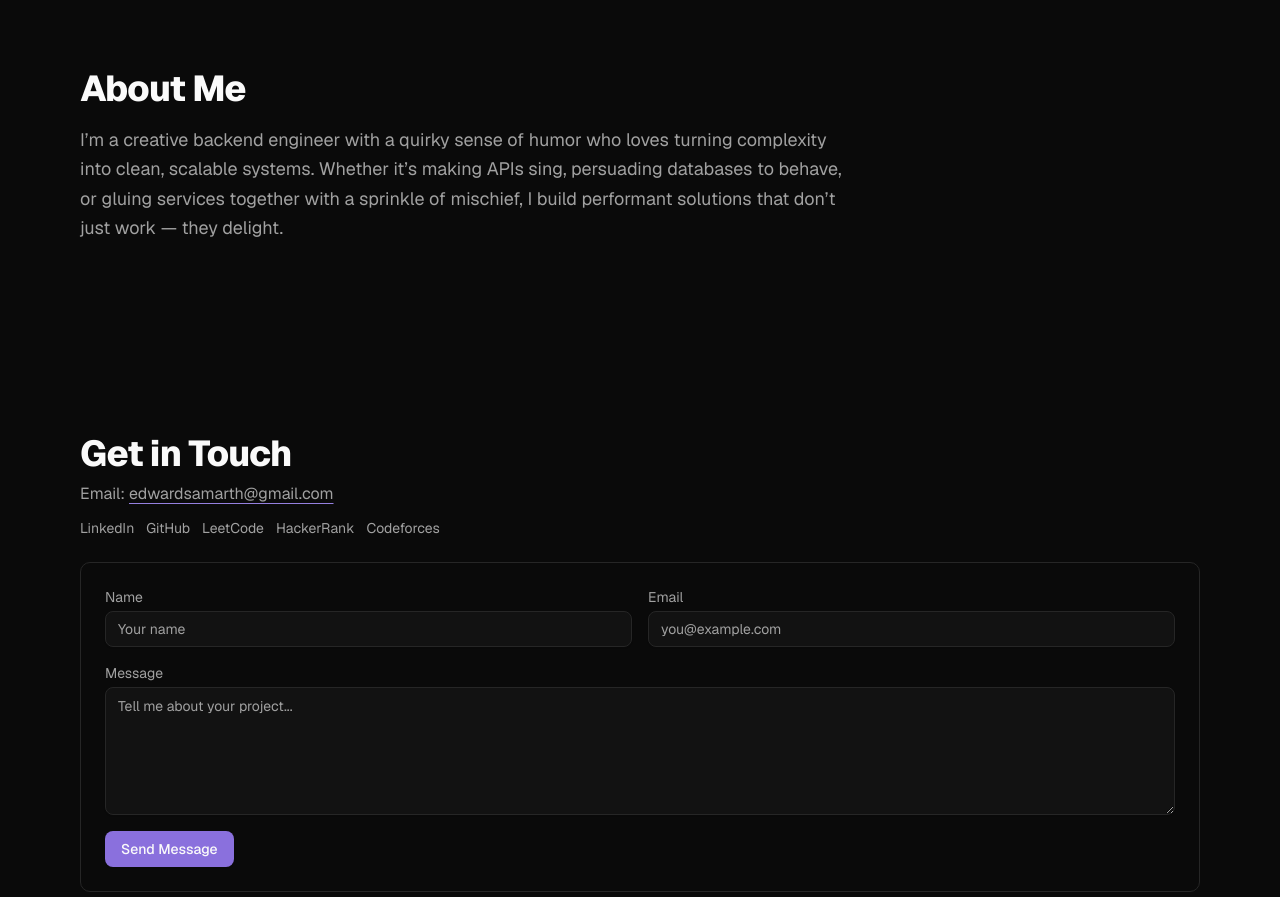
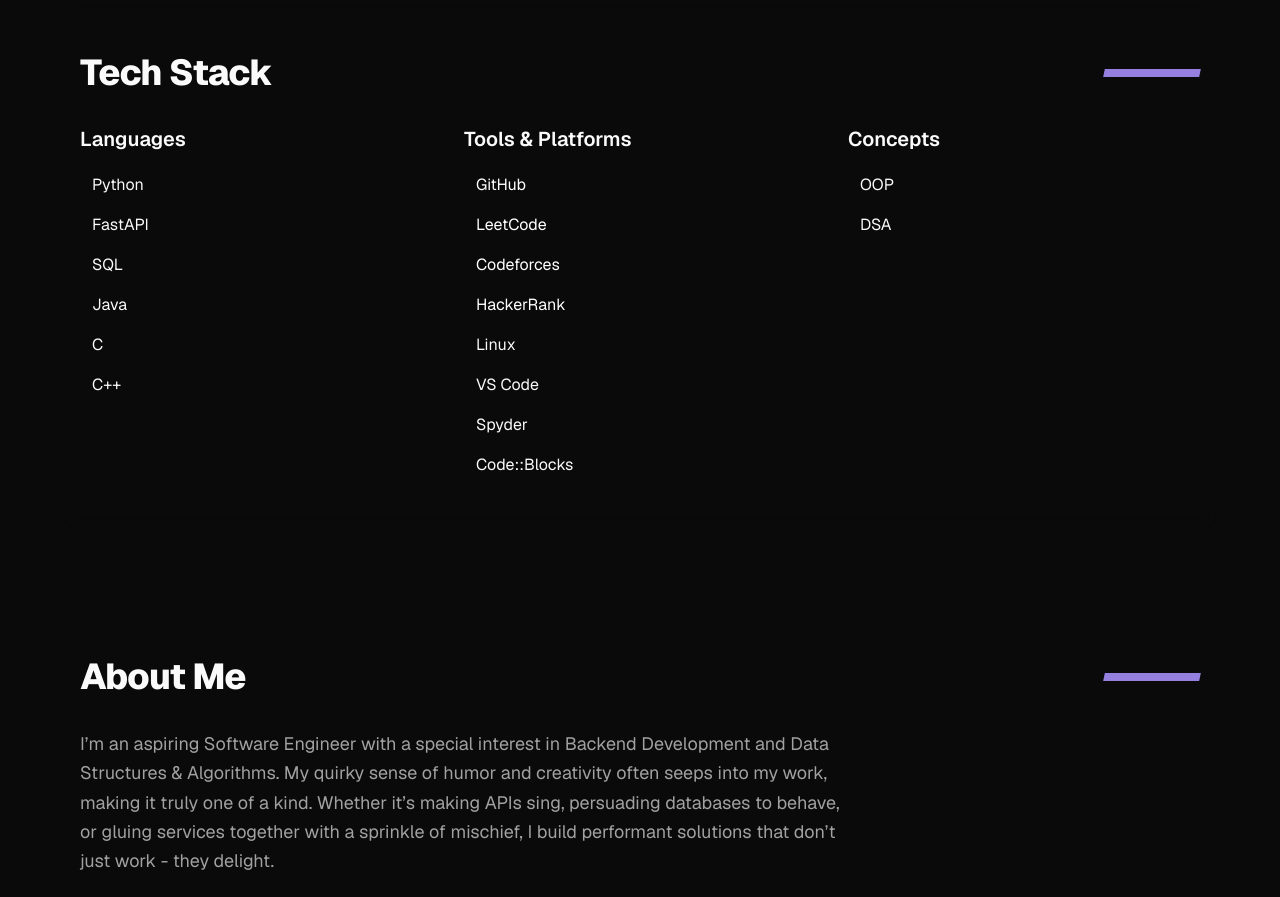
Before and after one commit to sammy-ryed/edwardsamarth, a Next.js app: page / in a window 1280 px wide. Shown: the part 1900-2797 px from the top of the page. Built offline with nearby package versions, Linux system fonts and the light colour scheme.

Commit message:
made techstack portion and refined few things

```diff
--- a/app/page.tsx
+++ b/app/page.tsx
@@ -3,7 +3,7 @@ import { Hero } from "@/components/hero"
 import { ProjectsSection } from "@/components/projects-section"
 import { AboutSection } from "@/components/about-section"
 import { ContactSection } from "@/components/contact-section"
-
+import { TechStack } from "@/components/TechStack"
 
 export default function Page() {
   return (
@@ -17,7 +17,7 @@ export default function Page() {
       <SiteHeader />
       <Hero />
       <ProjectsSection />
-
+      <TechStack />
       <AboutSection />
       <ContactSection />
       <footer className="border-t border-border py-8 text-right text-sm px-4 md:px-8">
--- /dev/null
+++ b/components/TechStack.tsx
@@ -0,0 +1,95 @@
+"use client"
+
+import { FC } from "react"
+
+interface TechStackProps {
+  title?: string
+}
+
+const techStack = [
+  {
+    category: "Languages",
+    items: [
+      "Python",
+      "FastAPI",
+      "SQL",
+      "Java",
+      "C",
+      "C++",
+    ],
+  },
+  {
+    category: "Tools & Platforms",
+    items: [
+      "GitHub",
+      "LeetCode",
+      "Codeforces",
+      "HackerRank",
+      "Linux",
+      "VS Code",
+      "Spyder",
+      "Code::Blocks",
+    ],
+  },
+  {
+    category: "Concepts",
+    items: ["OOP", "DSA"],
+  },
+]
+
+// Map items to URLs
+const linkMap: Record<string, string> = {
+  GitHub: "https://github.com/sammy-ryed",
+  LeetCode: "https://leetcode.com/u/sammy_ryed/",
+  Codeforces: "https://codeforces.com/profile/sammy_ryed",
+  HackerRank: "https://www.hackerrank.com/profile/edwardsamarth",
+}
+
+export const TechStack: FC<TechStackProps> = ({ title = "Tech Stack" }) => {
+  return (
+    <section
+      id="techstack"
+      className="mx-auto max-w-6xl px-4 py-12 bg-background/80 backdrop-blur rounded-xl my-8"
+    >
+      {/* Heading with skewed accent bar */}
+      <div className="mb-8 flex items-center justify-between">
+        <h2 className="text-balance text-3xl font-extrabold tracking-tight md:text-4xl">
+          {title}
+        </h2>
+        <div aria-hidden className="hidden h-2 w-24 -skew-x-12 bg-accent md:block" />
+      </div>
+
+      {/* Grid of categories */}
+      <div className="grid grid-cols-1 md:grid-cols-3 gap-8">
+        {techStack.map((category) => (
+          <div key={category.category} className="flex flex-col items-start">
+            <h3 className="text-xl font-semibold mb-4">{category.category}</h3>
+            <ul className="flex flex-col gap-2">
+              {category.items.map((item) => {
+                const url = linkMap[item]
+                return url ? (
+                  <a
+                    key={item}
+                    href={url}
+                    target="_blank"
+                    rel="noopener noreferrer"
+                    className="px-3 py-1 rounded-md transition-colors hover:bg-[#9580E0] text-[#8B71DE] md:text-white"
+                  >
+                    {item}
+                  </a>
+                ) : (
+                  <li
+                    key={item}
+                    className="px-3 py-1 rounded-md transition-colors cursor-default hover:bg-[#9580E0]"
+                  >
+                    {item}
+                  </li>
+                )
+              })}
+            </ul>
+          </div>
+        ))}
+      </div>
+    </section>
+  )
+}
--- a/components/about-section.tsx
+++ b/components/about-section.tsx
@@ -1,11 +1,20 @@
 export function AboutSection() {
   return (
     <section id="about" className="mx-auto max-w-6xl px-4 py-16 md:py-24">
-      <h2 className="text-balance text-3xl font-extrabold tracking-tight md:text-4xl">About Me</h2>
+      {/* Heading with skewed accent bar */}
+      <div className="mb-8 flex items-center justify-between">
+        <h2 className="text-balance text-3xl font-extrabold tracking-tight md:text-4xl">
+          About Me
+        </h2>
+        <div aria-hidden className="hidden h-2 w-24 -skew-x-12 bg-accent md:block" />
+      </div>
+
       <p className="mt-4 max-w-3xl text-pretty text-base leading-relaxed text-muted-foreground md:text-lg">
-        I’m a creative backend engineer with a quirky sense of humor who loves turning complexity into clean, scalable
-        systems. Whether it’s making APIs sing, persuading databases to behave, or gluing services together with a
-        sprinkle of mischief, I build performant solutions that don’t just work — they delight.
+        I’m an aspiring Software Engineer with a special interest in Backend Development and Data Structures & Algorithms. My quirky sense of humor and creativity often seeps into my work, making it truly one of a kind. Whether it’s making APIs sing, persuading databases to behave, or gluing services together with a sprinkle of mischief, I build performant solutions that don’t just work - they delight. <br /><br />
+
+        I’m always eager to learn new skills and take on projects that challenge me to grow. I enjoy working in Python and SQL, and I’m also proficient in Java and C, ready to tackle problems across multiple languages and paradigms.
+        <br /><br />
+        I aim to craft solutions that are not only efficient but also elegant, and I believe there’s always a smarter, funnier way to solve a problem.
       </p>
     </section>
   )
--- a/components/contact-section.tsx
+++ b/components/contact-section.tsx
@@ -35,23 +35,33 @@ export function ContactSection() {
     }
   }
 
+  const accentLinkClasses =
+    "underline decoration-accent underline-offset-4 hover:text-primary transition-colors"
+
   return (
     <section id="contact" className="mx-auto max-w-6xl px-4 py-16 md:py-24">
-      <div className="mb-6">
-        <h2 className="text-balance text-3xl font-extrabold tracking-tight md:text-4xl">Get in Touch</h2>
+      {/* Heading with skewed accent bar */}
+      <div className="mb-6 flex items-center justify-between">
+        <h2 className="text-balance text-3xl font-extrabold tracking-tight md:text-4xl">
+          Get in Touch
+        </h2>
+        <div aria-hidden className="hidden h-2 w-24 -skew-x-12 bg-accent md:block" />
+      </div>
+
       <p className="mt-2 text-muted-foreground">
-          Email: {" "}
+        Email:{" "}
         <a
           href="mailto:edwardsamarth@gmail.com"
-            className="underline decoration-accent underline-offset-4 hover:text-primary"
+          className={accentLinkClasses}
         >
           edwardsamarth@gmail.com
         </a>
       </p>
+
       <ul className="mt-3 flex flex-wrap gap-3 text-sm text-muted-foreground">
         <li>
           <Link
-              className="hover:text-primary"
+            className={accentLinkClasses}
             href="https://www.linkedin.com/in/samarth-ryan-edward-a51047352/"
             target="_blank"
             rel="noreferrer noopener"
@@ -61,7 +71,7 @@ export function ContactSection() {
         </li>
         <li>
           <Link
-              className="hover:text-primary"
+            className={accentLinkClasses}
             href="https://github.com/sammy-ryed"
             target="_blank"
             rel="noreferrer noopener"
@@ -71,7 +81,7 @@ export function ContactSection() {
         </li>
         <li>
           <Link
-              className="hover:text-primary"
+            className={accentLinkClasses}
             href="https://leetcode.com/u/sammy_ryed/"
             target="_blank"
             rel="noreferrer noopener"
@@ -81,7 +91,7 @@ export function ContactSection() {
         </li>
         <li>
           <Link
-              className="hover:text-primary"
+            className={accentLinkClasses}
             href="https://www.hackerrank.com/profile/edwardsamarth"
             target="_blank"
             rel="noreferrer noopener"
@@ -91,7 +101,7 @@ export function ContactSection() {
         </li>
         <li>
           <Link
-              className="hover:text-primary"
+            className={accentLinkClasses}
             href="https://codeforces.com/profile/sammy_ryed"
             target="_blank"
             rel="noreferrer noopener"
@@ -100,11 +110,10 @@ export function ContactSection() {
           </Link>
         </li>
       </ul>
-      </div>
 
       <form
         onSubmit={onSubmit}
-        className="grid grid-cols-1 gap-4 rounded-lg border border-border bg-card/70 p-4 md:grid-cols-2 md:p-6"
+        className="grid grid-cols-1 gap-4 rounded-lg border border-border bg-card/70 p-4 md:grid-cols-2 md:p-6 mt-6"
       >
         <div className="col-span-1">
           <label htmlFor="name" className="mb-1 block text-sm text-muted-foreground">
--- a/components/hero.tsx
+++ b/components/hero.tsx
@@ -11,7 +11,7 @@ export function Hero() {
             Samarth Ryan Edward
           </h1>
           <p className="text-pretty text-base text-muted-foreground md:text-lg">
-            {"Backend dev who makes APIs sing and databases behave."}
+            {"Aspiring Backend Dev who’s average at everything he does :D"}
           </p>
         </div>
 
--- a/components/site-header.tsx
+++ b/components/site-header.tsx
@@ -5,9 +5,20 @@ import { useState, useEffect } from "react"
 import { Button } from "@/components/ui/button"
 import { Github, Linkedin, FileText } from "lucide-react"
 
+const navItems = [
+  { href: "#home", label: "Home" },
+  { href: "#projects", label: "Projects" },
+  { href: "#techstack", label: "Tech Stack" },
+  { href: "#about", label: "About" },
+  { href: "#contact", label: "Contact" },
+]
+
 export function SiteHeader() {
   const [open, setOpen] = useState(false)
   const [hidden, setHidden] = useState(false)
+  const [active, setActive] = useState("#home") // Track active section
+
+  const highlightColor = "#8B71DE" // header text & hover color
 
   useEffect(() => {
     let lastY = window.scrollY
@@ -21,6 +32,16 @@ export function SiteHeader() {
           setHidden(y >= 64 && goingDown)
           lastY = y
           ticking = false
+
+          // Update active section safely
+          const scrollPos = window.scrollY + 100 // offset for sticky header
+          for (let i = navItems.length - 1; i >= 0; i--) {
+            const sec = document.querySelector(navItems[i].href)
+            if (sec instanceof HTMLElement && scrollPos >= sec.offsetTop) {
+              setActive(navItems[i].href)
+              break
+            }
+          }
         })
         ticking = true
       }
@@ -30,12 +51,11 @@ export function SiteHeader() {
     return () => window.removeEventListener("scroll", onScroll)
   }, [])
 
-  const highlightColor = "#8B71DE" // new color
-
   return (
     <header
-      className={`sticky top-0 z-50 border-b border-border bg-background/70 backdrop-blur supports-[backdrop-filter]:bg-background/60 transition-transform duration-300 will-change-transform ${hidden ? "-translate-y-full" : "translate-y-0"
-        }`}
+      className={`sticky top-0 z-50 border-b border-border bg-background/70 backdrop-blur supports-[backdrop-filter]:bg-background/60 transition-transform duration-300 will-change-transform ${
+        hidden ? "-translate-y-full" : "translate-y-0"
+      }`}
     >
       <div className="grid grid-cols-3 items-center px-4 py-3 md:py-4">
         {/* Left side - GitHub + LinkedIn + Resume */}
@@ -69,12 +89,8 @@ export function SiteHeader() {
             aria-label="Download Resume"
             className="hidden md:flex items-center gap-1 rounded-md px-3 py-2 text-sm font-medium text-foreground border border-border bg-transparent transition-colors"
             style={{ transition: "background-color 0.2s" }}
-            onMouseEnter={(e) =>
-              (e.currentTarget.style.backgroundColor = highlightColor)
-            }
-            onMouseLeave={(e) =>
-              (e.currentTarget.style.backgroundColor = "transparent")
-            }
+            onMouseEnter={(e) => (e.currentTarget.style.backgroundColor = highlightColor)}
+            onMouseLeave={(e) => (e.currentTarget.style.backgroundColor = "transparent")}
           >
             <FileText className="h-5 w-5 text-white" />
             <span style={{ color: "white" }}>Resume</span>
@@ -83,10 +99,7 @@ export function SiteHeader() {
 
         {/* Center - SRE text */}
         <div className="flex justify-center">
-          <span
-            className="text-3xl md:text-3xl font-extrabold"
-            style={{ color: highlightColor }}
-          >
+          <span className="text-3xl md:text-3xl font-extrabold" style={{ color: highlightColor }}>
             ;)
           </span>
         </div>
@@ -94,16 +107,13 @@ export function SiteHeader() {
         {/* Right - Desktop nav + mobile menu */}
         <div className="flex justify-end items-center gap-2">
           <nav aria-label="Primary" className="hidden gap-1 md:flex">
-            {[
-              { href: "#home", label: "Home" },
-              { href: "#projects", label: "Projects" },
-              { href: "#about", label: "About" },
-              { href: "#contact", label: "Contact" },
-            ].map((item) => (
+            {navItems.map((item) => (
               <Link
                 key={item.href}
                 href={item.href}
-                className="group relative rounded-md px-3 py-2 text-sm font-medium text-foreground transition-colors hover:text-primary"
+                className={`group relative rounded-md px-3 py-2 text-sm font-medium transition-colors ${
+                  active === item.href ? "text-primary" : "text-foreground"
+                } hover:text-primary`}
               >
                 <span className="relative z-10">{item.label}</span>
                 <span
@@ -132,18 +142,14 @@ export function SiteHeader() {
       {open && (
         <div id="mobile-nav" className="border-t border-border md:hidden">
           <div className="flex flex-col px-4 py-2">
-            {[
-              { href: "#home", label: "Home" },
-              { href: "#projects", label: "Projects" },
-
-              { href: "#about", label: "About" },
-              { href: "#contact", label: "Contact" },
-            ].map((item) => (
+            {navItems.map((item) => (
               <Link
                 key={item.href}
                 href={item.href}
                 onClick={() => setOpen(false)}
-                className="rounded-md px-3 py-3 text-foreground hover:bg-muted hover:text-foreground transition-colors"
+                className={`rounded-md px-3 py-3 transition-colors ${
+                  active === item.href ? "text-primary" : "text-foreground"
+                } hover:bg-muted hover:text-foreground`}
               >
                 {item.label}
               </Link>
```
Lines whose indentation alone changed are shown as unchanged.
